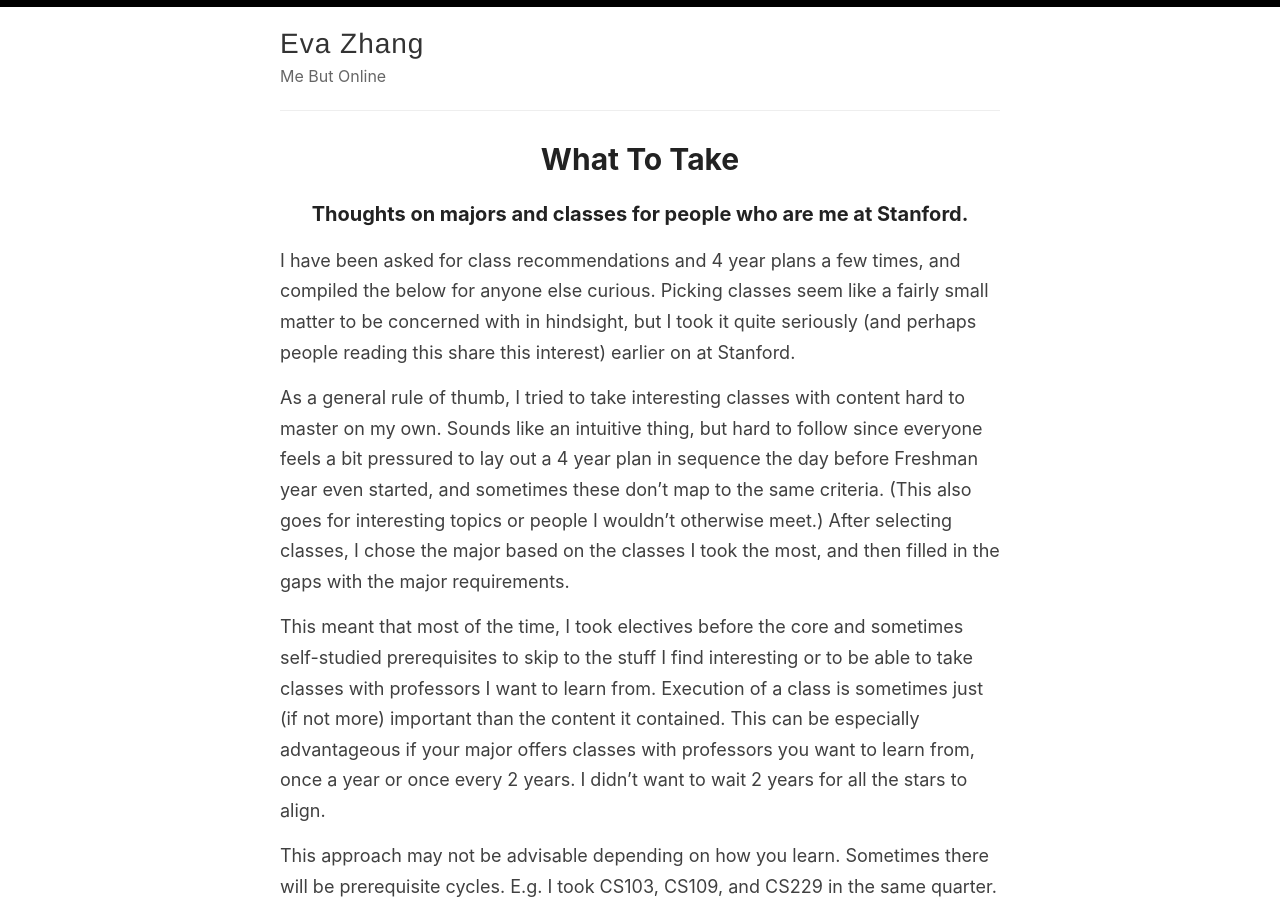
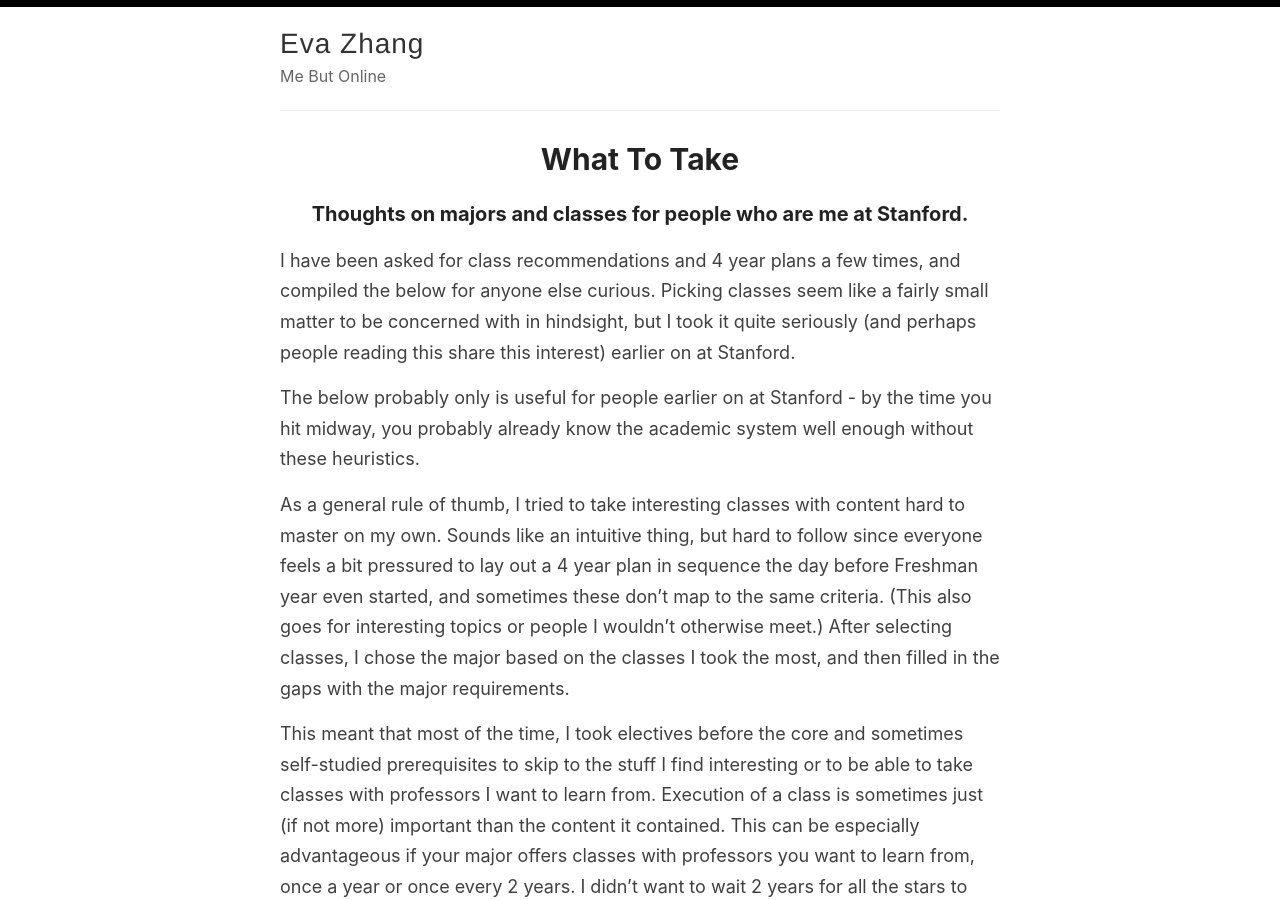
Before and after one commit to evazhang612/sokt-landing, a Jekyll site: the page built from _pages/wtt.md, in a window 1280 px wide and 900 px high. Built offline with Jekyll 4.4.1, drawn with Linux system fonts in a browser that asks for light colours; nearby versions of some CDN libraries; library files that are not in the unit come from our copies.

```diff
--- a/_pages/wtt.md
+++ b/_pages/wtt.md
@@ -7,6 +7,8 @@
 ### Thoughts on majors and classes for people who are me at Stanford.
 
 I have been asked for class recommendations and 4 year plans a few times, and compiled the below for anyone else curious. Picking classes seem like a fairly small matter to be concerned with in hindsight, but I took it quite seriously (and perhaps people reading this share this interest) earlier on at Stanford.
+
+The below probably only is useful for people earlier on at Stanford - by the time you hit midway, you probably already know the academic system well enough without these heuristics.
 
 As a general rule of thumb, I tried to take interesting classes with content hard to master on my own. Sounds like an intuitive thing, but hard to follow since everyone feels a bit pressured to lay out a 4 year plan in sequence the day before Freshman year even started, and sometimes these don't map to the same criteria. (This also goes for interesting topics or people I wouldn't otherwise meet.) After selecting classes, I chose the major based on the classes I took the most, and then filled in the gaps with the major requirements.
 
```
